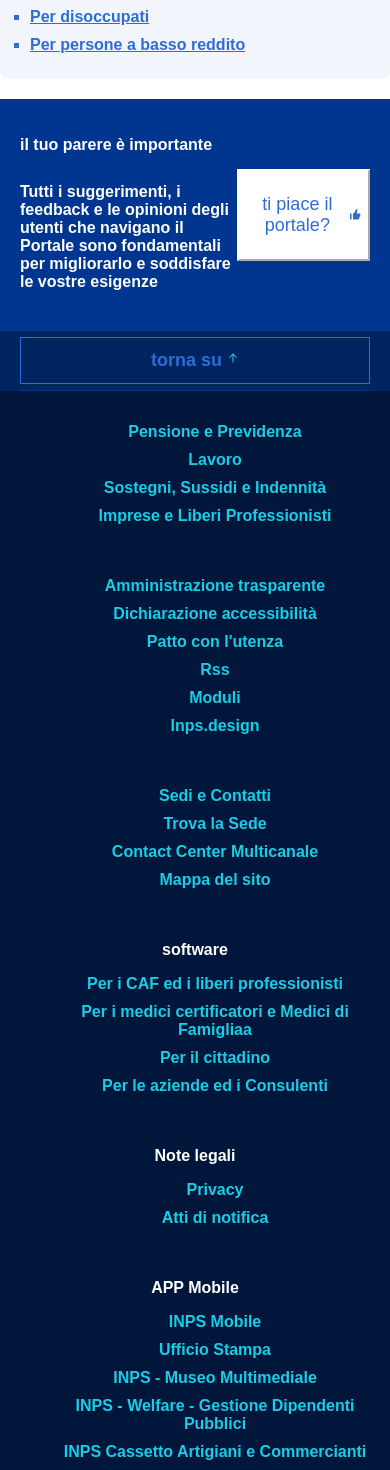
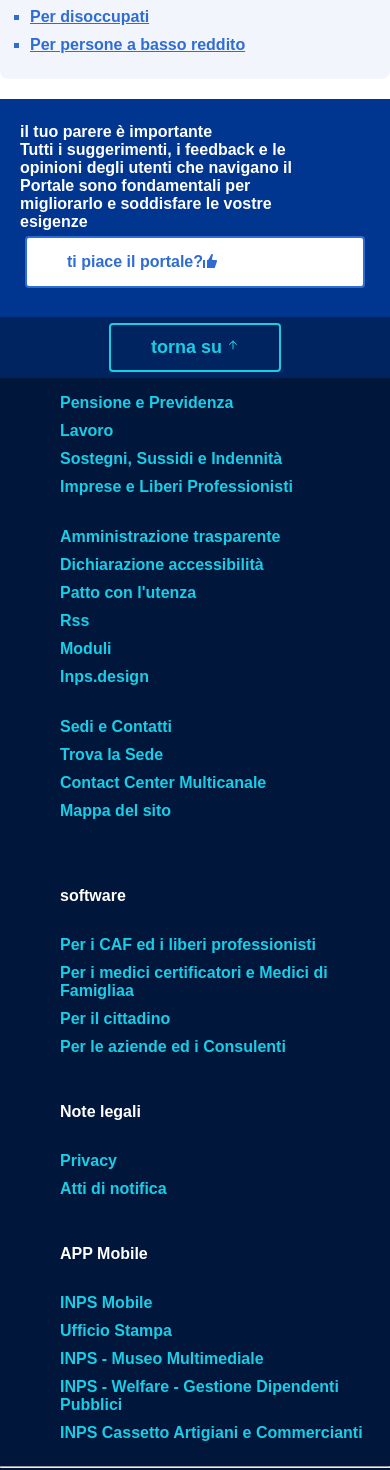
Before and after one commit to Ramblezd/inps, a plain HTML site: page index.html in a window 390 px wide. Shown: the part 3918-5388 px from the top of the page. Drawn offline with Linux system fonts and the light colour scheme.

Commit message:
Aggiornato file

```diff
--- a/index.html
+++ b/index.html
@@ -340,8 +340,8 @@
         <div class="feedback-container2">
           <div class="feedback">
             <div class="feedback-1">
-              <h2 class="bianco">il tuo parere è importante</h2>
-              <p>
+              <h2 class="bianco4">il tuo parere è importante</h2>
+              <p class="pagina">
                 Tutti i suggerimenti, i feedback e le opinioni degli utenti che
                 navigano il Portale sono fondamentali per migliorarlo e
                 soddisfare le vostre esigenze
@@ -392,6 +392,7 @@
       <div class="libreria-link-container">
         <div class="libreria-link-container2">
           <div class="libreria-link">
+            <div class="primiTre">
               <div class="n-uno">
                 <ul>
                   <li><a href="#">Pensione e Previdenza</a></li>
@@ -418,8 +419,10 @@
                   <li><a href="#">Mappa del sito</a></li>
                 </ul>
               </div>
+            </div>
+            <div class="secondiTre">
               <div class="n-quattro">
-              <p class="bianco">software</p>
+                <p class="bianco-card">software</p>
                 <ul>
                   <li><a href="#">Per i CAF ed i liberi professionisti</a></li>
                   <li>
@@ -432,14 +435,14 @@
                 </ul>
               </div>
               <div class="n-cinque">
-              <p class="bianco">Note legali</p>
+                <p class="bianco-card">Note legali</p>
                 <ul>
                   <li><a href="#">Privacy</a></li>
                   <li><a href="#">Atti di notifica</a></li>
                 </ul>
               </div>
               <div class="n-sei">
-              <p class="bianco">APP Mobile</p>
+                <p class="bianco-card">APP Mobile</p>
                 <ul>
                   <li><a href="#">INPS Mobile</a></li>
 
@@ -448,11 +451,16 @@
                   <li><a href="#">INPS - Museo Multimediale</a></li>
 
                   <li>
-                  <a href="#">INPS - Welfare - Gestione Dipendenti Pubblici</a>
+                    <a href="#"
+                      >INPS - Welfare - Gestione Dipendenti Pubblici</a
+                    >
                   </li>
 
-                <li><a href="#">INPS Cassetto Artigiani e Commercianti</a></li>
+                  <li>
+                    <a href="#">INPS Cassetto Artigiani e Commercianti</a>
+                  </li>
                 </ul>
+              </div>
             </div>
           </div>
         </div>
@@ -691,7 +699,7 @@
               <img src="./assets/img-istituzionale-footer.png" alt="logo stato" />
             </div>
             <div class="diritti-riservati">
-              <p class="bianco">
+              <p class="bianco-bottom">
                 www.inps.gov.it © 1997-2024 Istituto Nazionale Previdenza
                 Sociale. Tutti i diritti riservati.
               </p>
--- a/style.css
+++ b/style.css
@@ -1,7 +1,7 @@
-/* Generale - Impostazioni comuni */
 body {
   font-family: titillium Web;
   font-weight: bold;
+  text-align: left;
 }
 .page {
   display: flex;
@@ -74,6 +74,16 @@ body {
     flex-direction: row;
     align-items: stretch;
   }
+  .primiTre {
+    display: flex;
+    flex-direction: row;
+    justify-content: space-between;
+  }
+  .secondiTre {
+    display: flex;
+    flex-direction: row;
+    justify-content: space-between;
+  }
 
   .card-img,
   .card1 {
@@ -110,6 +120,19 @@ body {
     margin-right: 100px;
     padding-left: 55px;
     padding-right: 55px;
+  }
+  .feedback {
+    display: flex;
+  }
+  .primiTre {
+    display: flex;
+    flex-direction: row;
+    justify-content: space-between;
+  }
+  .secondiTre {
+    display: flex;
+    flex-direction: row;
+    justify-content: space-between;
   }
 
   .main {
@@ -485,6 +508,7 @@ body {
     left: 15px;
     z-index: 1000;
   }
+
   .navbar {
     display: flex;
     justify-content: left;
@@ -532,6 +556,16 @@ body {
     left: 50px;
     z-index: 1000;
   }
+  .primiTre {
+    display: flex;
+    flex-direction: row;
+    justify-content: space-between;
+  }
+  .secondiTre {
+    display: flex;
+    flex-direction: row;
+    justify-content: space-between;
+  }
 }
 /* PARTE DI ALFREDO*/
 /* Applica Flexbox al contenitore .social */
@@ -570,12 +604,12 @@ body {
 }
 
 .scroll-up {
-  border-bottom: 1px solid #00368f;
-  margin-bottom: 1pc;
   padding: 6px 0;
 }
 .scroll-up-container {
   background-color: #002460;
+  display: flex;
+  justify-content: center;
 }
 
 @media (max-width: 600px) {
@@ -589,11 +623,12 @@ body {
   border-color: #18cee7;
   color: #18cee7;
   border-width: 2px;
-  color: #2f6dd5;
   font-weight: 700;
   padding: 9pt 40px;
   background-color: #002460;
-  border: 1px solid;
+  border: 2px solid;
+  align-content: center;
+  border-radius: 0.25rem;
 }
 .logo-container {
   display: flex;
@@ -617,7 +652,7 @@ body {
 .libreria-link {
   display: flex;
   flex-wrap: wrap;
-  flex-direction: row;
+  flex-direction: column;
   justify-content: space-between;
   gap: 20px;
 }
@@ -684,7 +719,7 @@ body {
 header,
 footer {
   color: white;
-  text-align: center;
+  text-align: left;
 }
 
 .logo {
@@ -715,6 +750,10 @@ footer {
     margin-left: 20px;
     margin-right: 20px;
   }
+  .libreria-link-container2 {
+    display: flex;
+    flex-wrap: wrap;
+  }
   .social-bianco {
     display: flex;
     height: 30%;
@@ -728,17 +767,43 @@ footer {
     width: 100%;
     font-size: 18px;
   }
+  .feedback-button {
+    padding: 10px 20px;
+    font-size: 16px;
+  }
+
+  .primiTre {
+    display: flex;
+    flex-direction: column;
+    justify-content: space-between;
+  }
+  .secondiTre {
+    display: flex;
+    flex-direction: column;
+    justify-content: space-between;
+  }
 }
 .feedback-button {
   display: flex;
   cursor: pointer;
   background-color: #fff;
-  border-color: #fff;
   color: #2f6dd5;
-  color: #2f6dd5;
-  height: 50%;
-  width: 100%;
+  height: 52px;
   align-items: center;
+  border-width: 2px;
+  font-weight: 700;
+  padding: 9pt 40px;
+  font: 16px;
+  margin: 5px;
+  border: 2px solid;
+  align-content: center;
+  border-radius: 0.25rem;
+}
+
+@media (max-width: 991px) {
+  .feedback-button {
+    width: 100%;
+  }
 }
 .feedback-container2 {
   display: flex;
@@ -746,6 +811,7 @@ footer {
   justify-content: space-between;
 }
 .feedback {
+  flex-direction: column;
   display: flex;
 }
 .feedback-1 {
@@ -757,7 +823,46 @@ footer {
 .feedback-1 > h2 {
   font-size: 16px;
 }
+
+.bianco4 {
+  font-size: medium;
+  margin: 0%;
+  max-width: 100%;
+  max-height: 100%;
+}
 .button-container {
   display: flex;
   align-items: center;
+
+  flex-wrap: wrap;
 }
+
+.bianco-bottom {
+  margin: 0px;
+}
+.copyright {
+  display: flex;
+  justify-content: center;
+  padding: 15px;
+}
+
+.logo-stato {
+  padding: 15px;
+}
+.diritti-riservati {
+  padding: 15px;
+  display: flex;
+  align-items: center;
+}
+
+.bianco-card {
+  padding: 15px;
+  padding-left: 40px;
+}
+.scroll-up {
+  display: flex;
+  align-content: center;
+}
+.pagina {
+  margin: 0%;
+}
```
Lines whose indentation alone changed are shown as unchanged.
